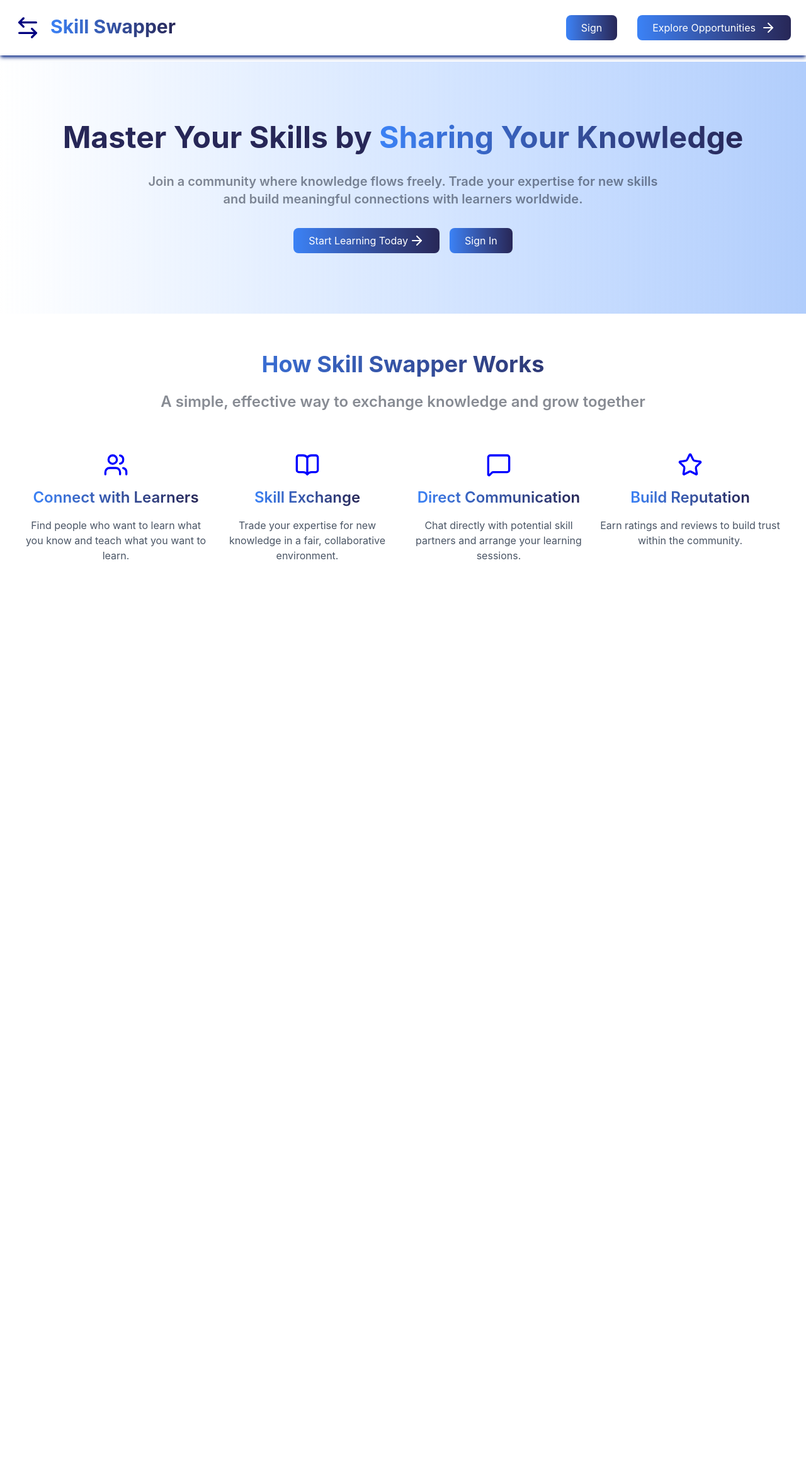
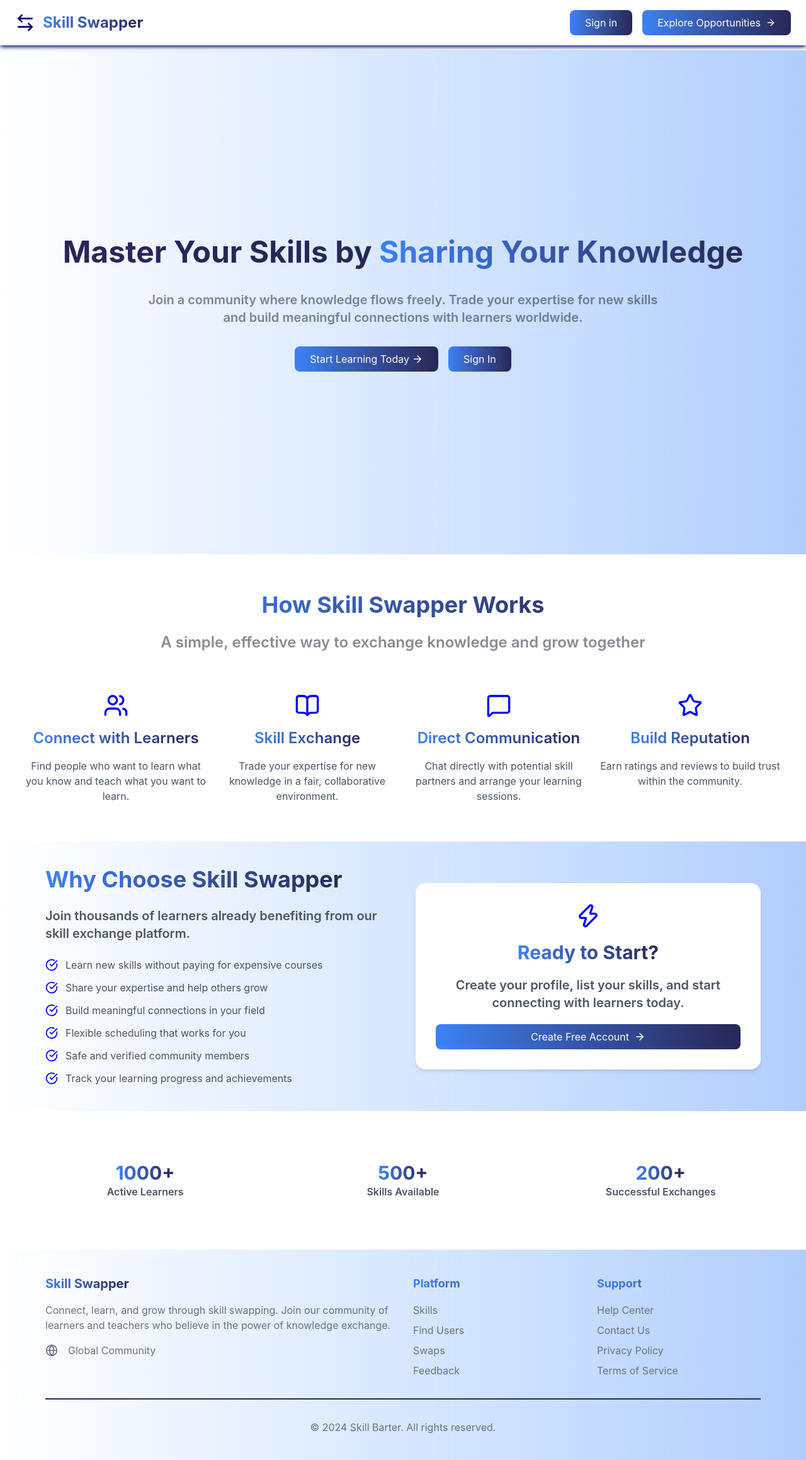
Before and after one commit to Bilal829-tech/skill-fyp, a React (Vite) app: page / in a window 1280 px wide. Shown: the whole page at 63% size. Before the commit the page ends 954 px from the top, so only its background shows below. Built offline with nearby package versions, Linux system fonts and the light colour scheme.

Commit message:
home page complete commit

```diff
--- a/src/index.css
+++ b/src/index.css
@@ -16,7 +16,5 @@
            bg-clip-text text-transparent;
   }
 
-  .color-gradient{
-    @apply bg-linear-to-r from-secondary to-primary
-  }
+
 }
--- a/src/pages/home.tsx
+++ b/src/pages/home.tsx
@@ -1,4 +1,5 @@
 import { Link } from "react-router-dom";
+import { useState } from 'react';
 
 import { ArrowLeftRight ,
   ArrowRight,
@@ -6,10 +7,11 @@ import { ArrowLeftRight ,
   BookOpen,
   MessageSquare,
   Star,
-
   CheckCircle,
   Zap,
-  Globe } from 'lucide-react';
+  Globe,
+  Menu,
+  X} from 'lucide-react';
 
 function Home() {
 const features = [
@@ -34,41 +36,91 @@ const features = [
       description: 'Earn ratings and reviews to build trust within the community.',
     },
 ]
+ const benefits = [
+    'Learn new skills without paying for expensive courses',
+    'Share your expertise and help others grow',
+    'Build meaningful connections in your field',
+    'Flexible scheduling that works for you',
+    'Safe and verified community members',
+    'Track your learning progress and achievements',
+  ];
+
+  const [menuOpen, setMenuOpen] = useState(false);
 
   return (
     <>
-    <div className="navbar sticky top-0  z-999">
-      <div className="nav flex justify-between text-center p-6 shadow-md shadow-blue-900 ">
-        <div className="brand-logo flex gap-4 text-center">
-          <>
-             <ArrowLeftRight color="navy" size={40}/>
-          <span className="font-bold text-3xl text-gradient">
-  Skill Swapper
-</span>
-          </>
+    <div className="navbar sticky top-0 z-999">
+      <div className="nav flex justify-between items-center px-6 py-4 bg-white shadow-md shadow-blue-900">
+        <div className="brand-logo flex gap-3 items-center">
+          <ArrowLeftRight color="navy" size={32} />
+          <span className="font-bold text-2xl text-gradient">Skill Swapper</span>
         </div>
-        <div className="flex gap-8">
-          <Link to="/Login" className=" btn-gradient">Sign</Link>
-          <Link to="/signIn" className=" btn-gradient flex gap-2  ">Explore Opportunities<ArrowRight/></Link>
+        <div className="hidden sm:flex gap-4 items-center">
+          <Link to="/Login" className="btn-gradient">Sign in</Link>
+          <Link to="/signIn" className="btn-gradient flex gap-2 items-center">
+            Explore Opportunities <ArrowRight size={16} />
+          </Link>
         </div>
+
+        <button
+          className="sm:hidden p-2 rounded-md"
+          onClick={() => setMenuOpen(!menuOpen)}
+          aria-label="Toggle menu"
+        >
+          {menuOpen ? <X size={24} /> : <Menu size={24} />}
+        </button>
       </div>
+
+      {/* Mobile dropdown */}
+      {menuOpen && (
+        <div className="sm:hidden flex flex-col gap-3 px-6 pb-4 my-4 shadow-md shadow-blue-900">
+          <Link
+            to="/Login"
+            className="btn-gradient text-center"
+            onClick={() => setMenuOpen(false)}
+          >
+            Sign in
+          </Link>
+          <Link
+            to="/signIn"
+            className="btn-gradient flex justify-center gap-2 items-center"
+            onClick={() => setMenuOpen(false)}
+          >
+            Explore Opportunities <ArrowRight size={16} />
+          </Link>
+        </div>
+      )}
     </div>
 
 
+
+
 {/*  hero section  */}
-<section className="w-full h-100 flex justify-center items-center my-2.5 p-10 bg-linear-to-r from-white to-secondary/40  backdrop-blur-lg">
-  <div className="flex flex-col text-primary gap-8 items-center">
-    <h1 className="text-5xl font-bold">Master Your Skills by {""}
+<section className="w-full min-h-screen flex justify-center items-center my-2 px-6 py-16 sm:p-10 bg-linear-to-r from-white to-secondary/40 backdrop-blur-lg">
+  <div className="flex flex-col text-primary gap-6 sm:gap-8 items-center text-center">
+
+    <h1 className="text-3xl sm:text-4xl md:text-5xl font-bold leading-tight">
+      Master Your Skills by{" "}
       <span className="text-gradient">Sharing Your Knowledge</span>
-      </h1>
-    <p className="text-xl w-[70%] text-center font-semibold text-gray-900/50 ">
-      Join a community where knowledge flows freely. Trade your expertise for new skills and build meaningful connections with learners worldwide.
+    </h1>
+
+    <p className="text-base sm:text-lg md:text-xl w-full sm:w-[80%] md:w-[70%] font-semibold text-gray-900/50">
+      Join a community where knowledge flows freely. Trade your expertise for
+      new skills and build meaningful connections with learners worldwide.
     </p>
 
-   <span className ="flex gap-4">
-    <Link to="/signup " className="flex gap-0.5 btn-gradient">Start Learning Today <ArrowRight /> </Link>
-    <Link to="/login" className="btn-gradient">Sign In</Link>
-   </span>
+    <span className="flex flex-col sm:flex-row gap-3 sm:gap-4 w-full sm:w-auto">
+      <Link
+        to="/signup"
+        className="flex justify-center items-center gap-1 btn-gradient"
+      >
+        Start Learning Today <ArrowRight size={18} />
+      </Link>
+      <Link to="/login" className="btn-gradient text-center">
+        Sign In
+      </Link>
+    </span>
+
   </div>
 </section>
 
@@ -89,7 +141,116 @@ const features = [
     ))}
   </div>
 </section>
-    </>
+
+{/* benefits section */}
+
+<section className="w-full  flex justify-center items-center px-6 py-16 sm:p-10 bg-linear-to-r from-white to-secondary/40 backdrop-blur-lg">
+  <div className="max-w-7xl mx-auto px-4 sm:px-6 lg:px-8 w-full">
+    <div className="grid grid-cols-1 lg:grid-cols-2 gap-10 items-center">
+      <div className="flex flex-col items-start text-start gap-6">
+        <h2 className="text-3xl sm:text-4xl font-bold text-gradient">
+          Why Choose Skill Swapper
+        </h2>
+        <p className="text-lg sm:text-xl font-semibold text-gray-600">
+          Join thousands of learners already benefiting from our skill exchange platform.
+        </p>
+        <div className="flex flex-col gap-3 w-full">
+          {benefits.map((benefit, index) => (
+            <div key={index} className="flex items-center gap-3">
+              <CheckCircle size={20} color="blue" className="shrink-0" />
+              <span className="text-gray-600 text-base">{benefit}</span>
+            </div>
+          ))}
+        </div>
+      </div>
+      <div className="w-full bg-white rounded-2xl shadow-md p-8 flex flex-col items-center text-center gap-5">
+        <Zap color="blue" size={40} />
+        <h2 className="text-2xl sm:text-3xl font-bold text-gradient">
+          Ready to Start?
+        </h2>
+        <p className="font-semibold text-gray-600 text-xl">
+          Create your profile, list your skills, and start connecting with learners today.
+        </p>
+        <Link
+          to="/signup"
+          className="w-full flex justify-center items-center gap-2 btn-gradient"
+        >
+          Create Free Account <ArrowRight size={18} />
+        </Link>
+      </div>
+
+    </div>
+  </div>
+</section>
+
+{/* stats section  */}
+
+<section className="my-2">
+  <div className=" p-10  sm:p-10">
+    <div className="flex flex-col lg:flex-row gap-7 justify-center items-center">
+       <div className="flex flex-col justify-center items-center p-8 w-sm  ">
+      <h1 className="text-gradient font-bold text-3xl">1000+</h1>
+      <p className=" text-gray-600 font-semibold">Active Learners</p>
+    </div>
+    <div className="flex flex-col justify-center items-center p-8 w-sm ">
+      <h1 className="text-gradient font-bold text-3xl">500+</h1>
+      <p className=" text-gray-600 font-semibold">Skills Available</p>
+    </div>
+    <div className="flex flex-col justify-center items-center p-8 w-sm ">
+      <h1 className="text-gradient font-bold text-3xl">200+</h1>
+      <p className=" text-gray-600 font-semibold">Successful Exchanges</p>
+    </div>
+    </div>
+
+  </div>
+</section>
+
+{/* footer section  */}
+
+     <footer className="w-full flex justify-center items-center px-6 py-16 sm:p-10 bg-linear-to-r from-white to-secondary/40 backdrop-blur-lg">
+        <div className="max-w-7xl mx-auto px-4 sm:px-6 lg:px-8">
+          <div className="grid grid-cols-1 md:grid-cols-4 gap-8">
+            <div className="col-span-1 md:col-span-2">
+              <div className="flex items-start text-start space-x-2 mb-4">
+                <div className="flex ">
+                   <h3 className="text-gradient text-xl font-bold">Skill Swapper</h3>
+                </div>
+              </div>
+              <p className="text-gray-500 mb-4">
+                Connect, learn, and grow through skill swapping. Join our community of learners
+                and teachers who believe in the power of knowledge exchange.
+              </p>
+              <div className="flex items-center space-x-4">
+                <Globe className="w-5 h-5 text-gray-500" />
+                <span className="text-gray-500">Global Community</span>
+              </div>
+            </div>
+            <div>
+              <h3 className="text-gradient text-lg font-bold mb-4">Platform</h3>
+              <ul className="space-y-2 text-gray-500">
+                <li><Link to="/skills" className="hover:text-secondary">Skills</Link></li>
+                <li><Link to="/users" className="hover:text-secondary">Find Users</Link></li>
+                <li><Link to="/swaps" className="hover:text-secondary">Swaps</Link></li>
+                <li><Link to="/feedback" className="hover:text-secondary">Feedback</Link></li>
+              </ul>
+            </div>
+            <div>
+              <h3 className="text-gradient text-lg font-bold mb-4">Support</h3>
+              <ul className="space-y-2 text-gray-500">
+                <li><a href="#" className="hover:text-secondary">Help Center</a></li>
+                <li><a href="#" className="hover:text-secondary">Contact Us</a></li>
+                <li><a href="#" className="hover:text-secondary">Privacy Policy</a></li>
+                <li><a href="#" className="hover:text-secondary">Terms of Service</a></li>
+              </ul>
+            </div>
+          </div>
+          <div className="border-t-2 border-primary mt-8 pt-8 text-center text-gray-500">
+            <p>&copy; 2024 Skill Barter. All rights reserved.</p>
+          </div>
+        </div>
+      </footer>
+
+ </>
   );
 }
 
```
